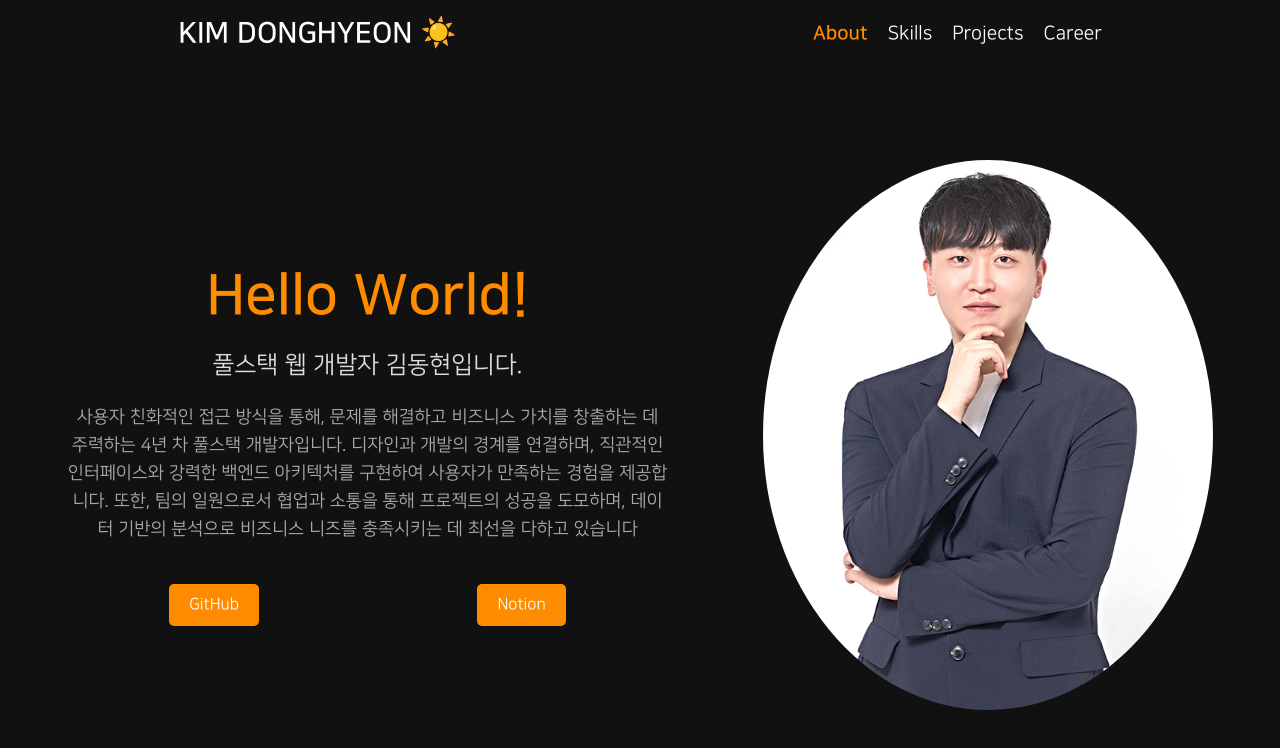
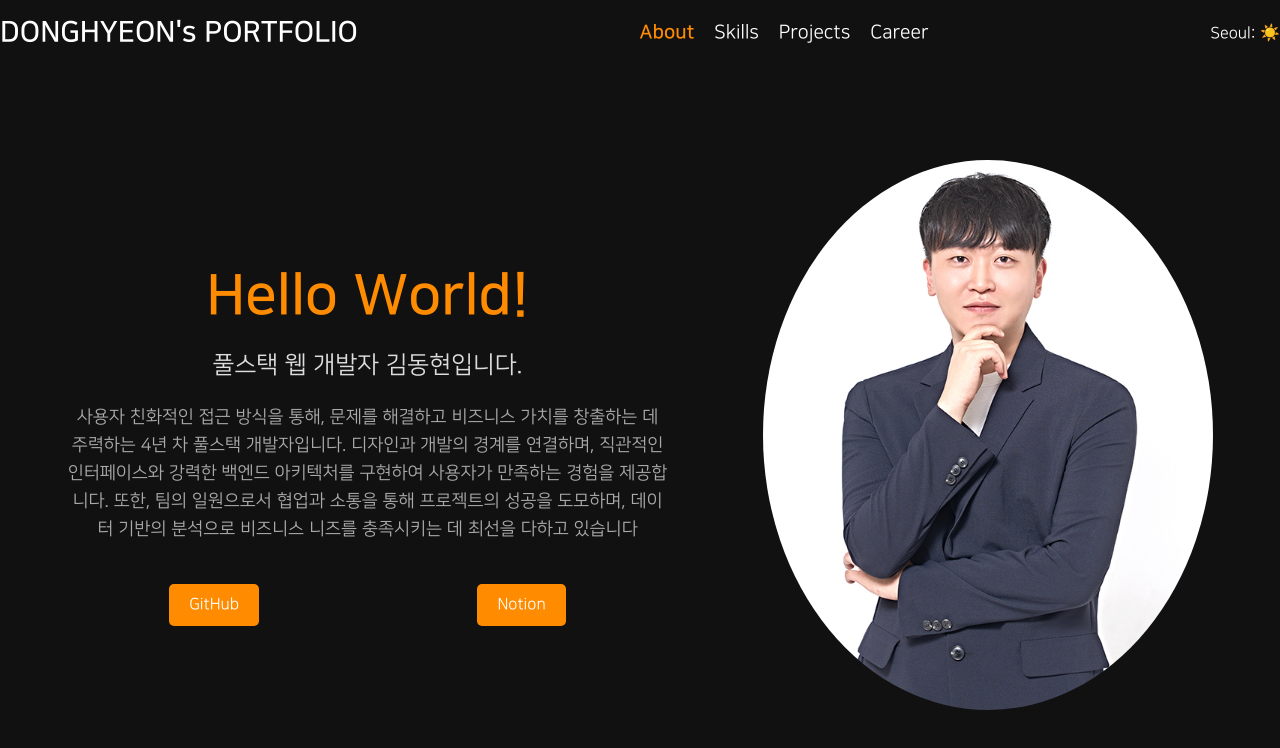
Before and after one commit to DongHyeonKim-tech/portfolio, a Next.js app: page / in a window 1280 px wide. Shown: the top 748 px of the page. Built offline with nearby package versions, Linux system fonts and the light colour scheme; no server answers.

Commit message:
[수정] title, menu, weather 분리

```diff
--- a/src/app/page.tsx
+++ b/src/app/page.tsx
@@ -72,7 +72,11 @@ export default function Home() {
         />
       </Head>
 
-      <Header activeSection={activeSection} weather={weather} />
+      <Header
+        activeSection={activeSection}
+        weather={weather}
+        isDesktop={isDesktop}
+      />
 
       <MainContainer>
         <About />
--- a/src/layout/Header.tsx
+++ b/src/layout/Header.tsx
@@ -7,13 +7,14 @@ const HeaderContainer = styled.header`
   top: 0;
   width: 100%;
   display: flex;
-  justify-content: space-around;
+  justify-content: space-between;
   padding: 15px 0px 15px 0px;
   align-items: center;
   background-color: transparent;
   box-shadow: none;
   transition: background-color 0.3s, box-shadow 0.3s;
   z-index: 10;
+  max-width: 1850px;
 `;
 
 const Logo = styled.span`
@@ -22,7 +23,7 @@ const Logo = styled.span`
   text-decoration: none;
 
   @media (min-width: 350px) {
-    font-size: 1rem;
+    font-size: 0.75rem;
   }
 
   @media (min-width: 1200px) {
@@ -33,6 +34,10 @@ const Logo = styled.span`
 const Menu = styled.nav`
   display: flex;
   gap: 20px;
+`;
+
+const Weather = styled.div`
+  color: #fff;
 `;
 
 const MenuItem = styled.a<{ $active: boolean }>`
@@ -62,9 +67,10 @@ const MenuItem = styled.a<{ $active: boolean }>`
 interface HeaderProps {
   activeSection: string;
   weather: string;
+  isDesktop: boolean;
 }
 
-const Header = ({ activeSection, weather }: HeaderProps) => {
+const Header = ({ activeSection, weather, isDesktop }: HeaderProps) => {
   const [weatherIcon, setWeatherIcon] = useState<string>('❄️');
   const handleScroll = (id: string) => {
     const section = document.getElementById(id);
@@ -107,7 +113,7 @@ const Header = ({ activeSection, weather }: HeaderProps) => {
 
   return (
     <HeaderContainer>
-      <Logo onClick={triggerCodeEffect}>{`KIM DONGHYEON ${weatherIcon}`}</Logo>
+      <Logo onClick={triggerCodeEffect}>DONGHYEON's PORTFOLIO</Logo>
       <Menu>
         <MenuItem
           $active={activeSection === 'about'}
@@ -134,6 +140,7 @@ const Header = ({ activeSection, weather }: HeaderProps) => {
           Career
         </MenuItem>
       </Menu>
+      <Weather>{`${isDesktop ? 'Seoul: ' : ''} ${weatherIcon}`}</Weather>
     </HeaderContainer>
   );
 };
```
